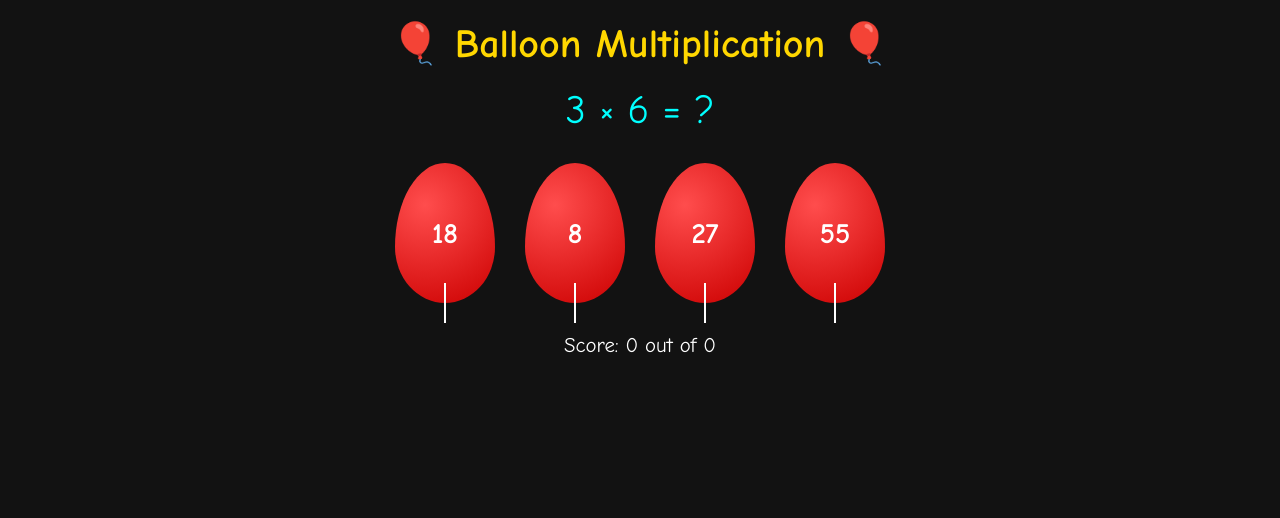
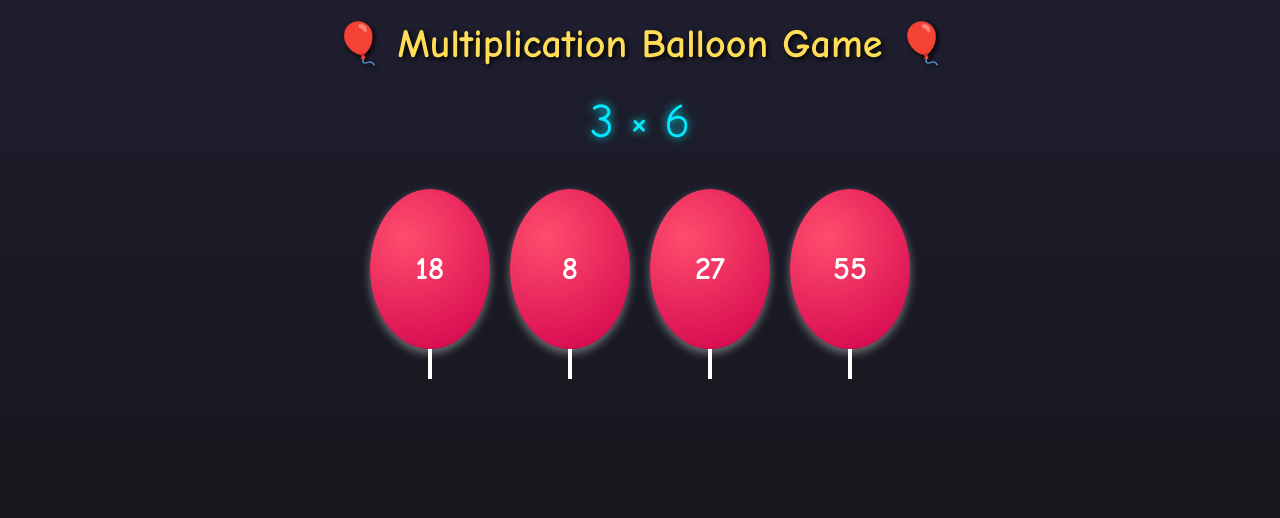
Before and after one commit to Expertmathtutoring/mutiplications, a plain HTML site: page index.html in a window 1280 px wide. Drawn offline with Linux system fonts and the light colour scheme.

Commit message:
index.html

```diff
--- a/index.html
+++ b/index.html
@@ -2,84 +2,115 @@
 <html lang="en">
 <head>
 <meta charset="UTF-8">
+<meta name="viewport" content="width=device-width, initial-scale=1.0">
 <title>Balloon Multiplication Game</title>
 <style>
   body {
-    background: #121212;
-    color: #fff;
-    font-family: 'Comic Sans MS', sans-serif;
-    text-align: center;
     margin: 0;
     padding: 0;
+    background: linear-gradient(to bottom, #1e1e2f, #121212);
+    color: #fff;
+    font-family: "Comic Sans MS", sans-serif;
+    text-align: center;
+    height: 100vh;
+    overflow: hidden;
   }
+
   h1 {
-    margin: 20px;
+    margin-top: 20px;
     font-size: 2.5em;
-    color: #FFD700;
+    color: #ffdd57;
+    text-shadow: 2px 2px 5px #000;
   }
+
   #question {
-    font-size: 2.5em;
-    margin: 20px;
-    color: #00FFFF;
+    font-size: 3em;
+    margin: 20px 0;
+    color: #00eaff;
+    text-shadow: 0px 0px 10px #00eaff;
   }
-  .balloon-container {
+
+  #balloon-container {
     display: flex;
     justify-content: center;
-    margin: 30px;
-    gap: 30px;
+    gap: 20px;
+    margin-top: 40px;
   }
+
   .balloon {
-    width: 100px;
-    height: 140px;
-    background: radial-gradient(circle at 30% 30%, #ff4d4d, #cc0000);
-    border-radius: 50% 50% 50% 50% / 60% 60% 40% 40%;
-    position: relative;
-    cursor: pointer;
+    width: 120px;
+    height: 160px;
+    border-radius: 50% 50% 50% 50%;
+    background: radial-gradient(circle at 30% 30%, #ff4d6d, #d0004c);
     display: flex;
     justify-content: center;
     align-items: center;
-    font-size: 1.8em;
+    color: #fff;
+    font-size: 2em;
     font-weight: bold;
-    color: #fff;
-    transition: transform 0.2s, background 0.3s;
+    cursor: pointer;
+    box-shadow: 0px 4px 10px rgba(255, 255, 255, 0.4);
+    position: relative;
+    transition: transform 0.2s ease;
   }
+
   .balloon:hover {
     transform: scale(1.1);
   }
+
   .balloon::after {
-    content: "";
+    content: '';
+    width: 4px;
+    height: 30px;
+    background: #fff;
     position: absolute;
-    bottom: -20px;
-    width: 2px;
-    height: 40px;
-    background: #fff;
+    bottom: -30px;
   }
+
+  #feedback {
+    margin-top: 30px;
+    font-size: 1.5em;
+    min-height: 40px;
+  }
+
   .correct {
-    background: radial-gradient(circle at 30% 30%, #00cc66, #006633) !important;
+    color: #00ff99;
+    animation: pop 0.6s ease;
   }
+
   .wrong {
-    background: radial-gradient(circle at 30% 30%, #ff3333, #990000) !important;
+    color: #ff4d6d;
   }
-  #feedback {
-    font-size: 1.5em;
-    margin: 20px;
+
+  @keyframes pop {
+    0% { transform: scale(1); }
+    50% { transform: scale(1.5); }
+    100% { transform: scale(1); }
   }
-  #score {
-    font-size: 1.3em;
-    margin: 15px;
+
+  /* Firework sparks */
+  .spark {
+    position: absolute;
+    width: 12px;
+    height: 12px;
+    border-radius: 50%;
+    pointer-events: none;
+    opacity: 0.9;
+    animation: explode 1.5s forwards;
+  }
+  @keyframes explode {
+    from { transform: translate(0,0) scale(1); opacity:1; }
+    to { transform: translate(var(--x), var(--y)) scale(0.3); opacity:0; }
   }
 </style>
 </head>
 <body>
-  <h1>🎈 Balloon Multiplication 🎈</h1>
-  <div id="question">Loading...</div>
-  <div class="balloon-container" id="balloonContainer"></div>
-  <div id="feedback"></div>
-  <div id="score">Score: 0 out of 0</div>
+<h1>🎈 Multiplication Balloon Game 🎈</h1>
+<div id="question">?</div>
+<div id="balloon-container"></div>
+<div id="feedback"></div>
 
 <script>
-let score = 0;
-let total = 0;
 let correctAnswer = 0;
 
 function newQuestion() {
@@ -87,55 +118,67 @@ function newQuestion() {
   const num2 = Math.floor(Math.random() * 9) + 1;
   correctAnswer = num1 * num2;
 
-  document.getElementById("question").textContent = `${num1} × ${num2} = ?`;
+  document.getElementById("question").textContent = `${num1} × ${num2}`;
 
-  // Generate answers
-  let answers = [correctAnswer];
-  while (answers.length < 4) {
-    let wrong = Math.floor(Math.random() * 81) + 1;
-    if (!answers.includes(wrong)) {
-      answers.push(wrong);
-    }
+  const container = document.getElementById("balloon-container");
+  container.innerHTML = "";
+
+  let answers = new Set();
+  answers.add(correctAnswer);
+
+  while (answers.size < 4) {
+    answers.add(Math.floor(Math.random() * 81) + 1);
   }
 
-  // Shuffle answers
-  answers.sort(() => Math.random() - 0.5);
+  let shuffled = Array.from(answers).sort(() => Math.random() - 0.5);
 
-  const container = document.getElementById("balloonContainer");
-  container.innerHTML = "";
-
-  answers.forEach(ans => {
+  shuffled.forEach(ans => {
     const balloon = document.createElement("div");
     balloon.className = "balloon";
     balloon.textContent = ans;
-    balloon.onclick = () => checkAnswer(balloon, ans);
+    balloon.onclick = () => checkAnswer(ans, balloon);
     container.appendChild(balloon);
   });
-
-  document.getElementById("feedback").textContent = "";
 }
 
-function checkAnswer(balloon, ans) {
-  total++;
-  if (ans === correctAnswer) {
-    score++;
-    balloon.classList.add("correct");
-    document.getElementById("feedback").textContent = "🎉 Correct! Great job!";
+function checkAnswer(answer, balloon) {
+  const feedback = document.getElementById("feedback");
+  if (answer === correctAnswer) {
+    balloon.style.background = "radial-gradient(circle at 30% 30%, #00ff99, #009966)";
+    feedback.textContent = "🎉 Amazing! You popped the right balloon! 🎉";
+    feedback.className = "correct";
+
+    // Launch bigger firework
+    launchFireworks(balloon);
+
+    setTimeout(newQuestion, 1500);
   } else {
-    balloon.classList.add("wrong");
-    document.getElementById("feedback").textContent = `❌ Oops! The answer was ${correctAnswer}`;
-    // highlight correct balloon
-    [...document.getElementsByClassName("balloon")].forEach(b => {
-      if (parseInt(b.textContent) === correctAnswer) {
-        b.classList.add("correct");
-      }
-    });
+    balloon.style.background = "radial-gradient(circle at 30% 30%, #999, #333)";
+    feedback.textContent = "❌ Oops! Try another balloon!";
+    feedback.className = "wrong";
   }
-  document.getElementById("score").textContent = `Score: ${score} out of ${total}`;
-  setTimeout(newQuestion, 1500);
 }
 
-// Start game
+function launchFireworks(balloon) {
+  const rect = balloon.getBoundingClientRect();
+  const centerX = rect.left + rect.width/2;
+  const centerY = rect.top + rect.height/2;
+
+  for (let i = 0; i < 100; i++) { // Bigger firework: 100 sparks
+    const spark = document.createElement("div");
+    spark.className = "spark";
+    const angle = Math.random() * 2 * Math.PI;
+    const dist = Math.random() * 300 + 50; // Bigger explosion radius
+    spark.style.setProperty("--x", `${Math.cos(angle)*dist}px`);
+    spark.style.setProperty("--y", `${Math.sin(angle)*dist}px`);
+    spark.style.left = centerX + "px";
+    spark.style.top = centerY + "px";
+    spark.style.background = `hsl(${Math.random()*360}, 100%, 60%)`;
+    document.body.appendChild(spark);
+    setTimeout(()=>spark.remove(), 1500);
+  }
+}
+
 newQuestion();
 </script>
 </body>
```
